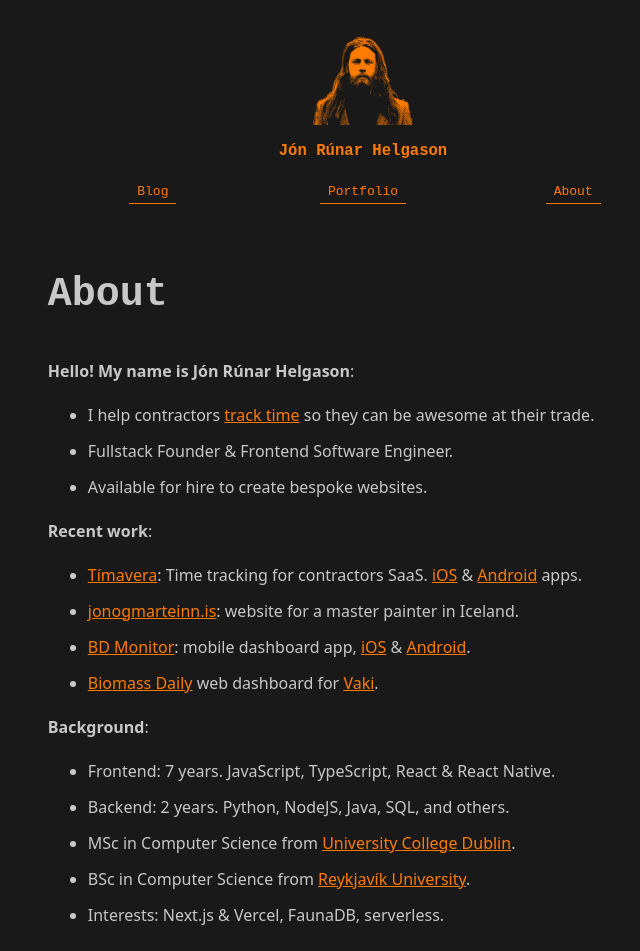
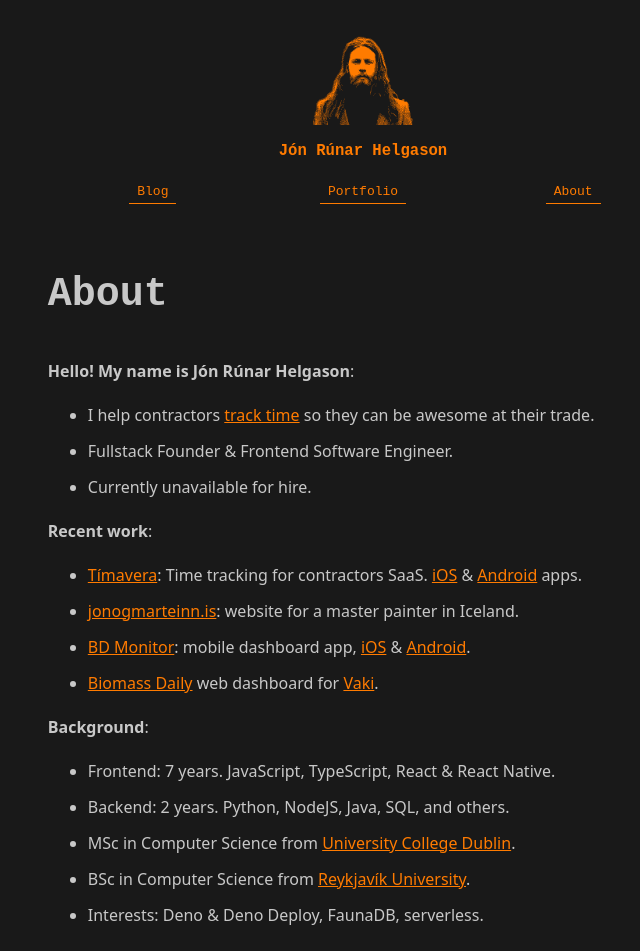
Before and after one commit to jonrh/jonrh.is, a Next.js app: page /about in a window 1280 px wide. Shown: the top 951 px of the page, without its empty margins (277-917 px from the left). Built offline with nearby package versions, Linux system fonts and the light colour scheme.

Commit message:
Updated hiring availability and interests on about page

```diff
--- a/pages/about.js
+++ b/pages/about.js
@@ -22,7 +22,7 @@ const About = () => {
       <ul>
         <li>I help contractors <a href="https://timavera.com">track time</a> so they can be awesome at their trade.</li>
         <li>Fullstack Founder & Frontend Software Engineer.</li>
-        <li>Available for hire to create bespoke websites.</li>
+        <li>Currently unavailable for hire.</li>
       </ul>
 
       <p><strong>Recent work</strong>:</p>
@@ -39,7 +39,7 @@ const About = () => {
         <li>Backend: 2 years. Python, NodeJS, Java, SQL, and others.</li>
         <li>MSc in Computer Science from <a href="https://www.ucd.ie/">University College Dublin</a>.</li>
         <li>BSc in Computer Science from <a href="https://en.ru.is/">Reykjavík University</a>.</li>
-        <li>Interests: Next.js & Vercel, FaunaDB, serverless.</li>
+        <li>Interests: Deno & Deno Deploy, FaunaDB, serverless.</li>
       </ul>
 
       <p><strong>I can be contacted via</strong>:</p>
```
